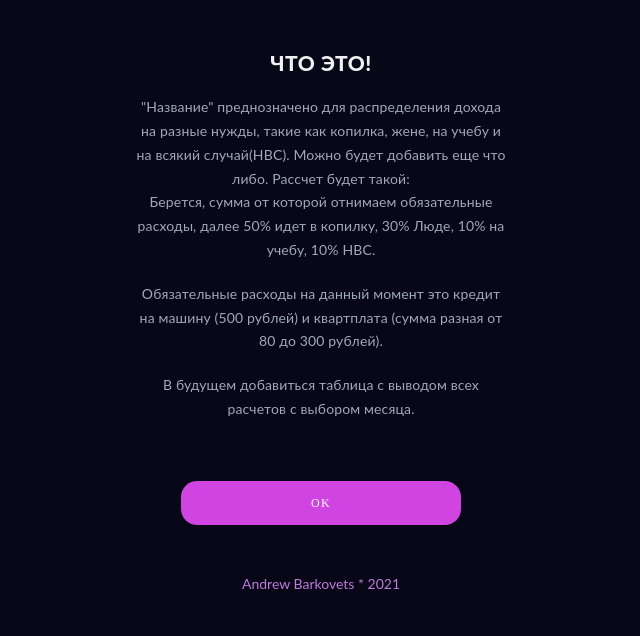
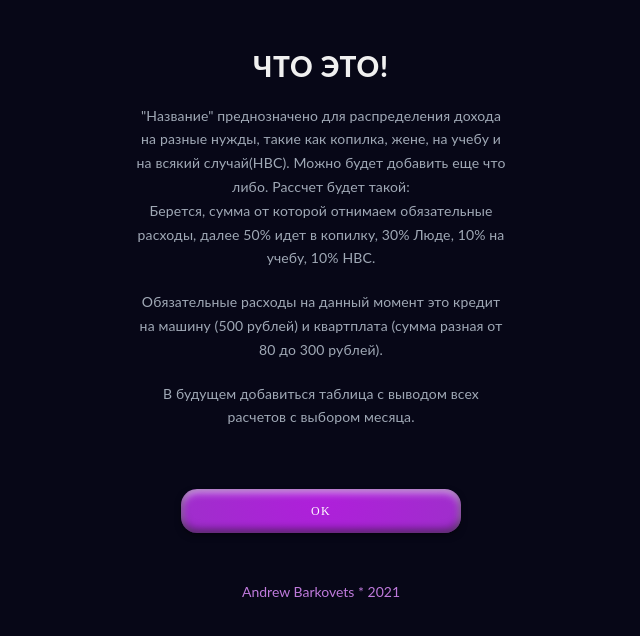
Before and after one commit to andrewBar-ko/testBudget, a plain HTML site: page about.html in a window 1280 px wide. Shown: the whole page, without its empty margins (319-959 px from the left). Drawn offline with Linux system fonts and the light colour scheme.

Commit message:
feat(main.css): feat hover and active btn

```diff
--- a/css/main.css
+++ b/css/main.css
@@ -52,6 +52,9 @@ h6 {
 h1 {
     font-size: 32px;
 }
+h2 {
+    font-size: 28px;
+}
 
 a,
 button,
@@ -77,7 +80,7 @@ p {
     font-size: 12px;
     letter-spacing: 0.12em;
     text-transform: uppercase;
-    background: #d044e1;
+    background: rgb(208, 68, 225);
     color: #fff;
     line-height: 24px;
     border-radius: 1rem;
@@ -87,6 +90,17 @@ p {
     max-width: 280px;
     margin: 60px auto 0;
     white-space: nowrap;
+    background: rgb(208, 68, 225) radial-gradient(circle at 50% 0, rgba(158, 10, 216, 0.65), rgba(67, 7, 163, 0.35));
+    box-shadow:
+    inset rgba(0,0,0,.6) 0 -3px 8px,
+    inset rgba(252,255,255,.7) 0 3px 8px,
+    rgba(0,0,0,.8) 0 3px 8px -3px;
+}
+.btn:hover {
+    box-shadow: 0 0 10px rgba(0, 0, 0, 0.7) inset;
+}
+.btn:active {
+    box-shadow: 0 3px 3px #575555 inset;
 }
 .m-auto {
     margin: auto;
@@ -101,9 +115,6 @@ p {
 /* Header */
 .header {
     padding: 50px 0 20px;
-
-}
-.offer {
 
 }
 .menu {
@@ -229,11 +240,6 @@ body .close-btn:hover {
     transform: rotate(180deg)
 }
 
-
-.table-btn {
-
-}
-
 /* Footer */
 .footer {
     padding: 20px 0;
```
